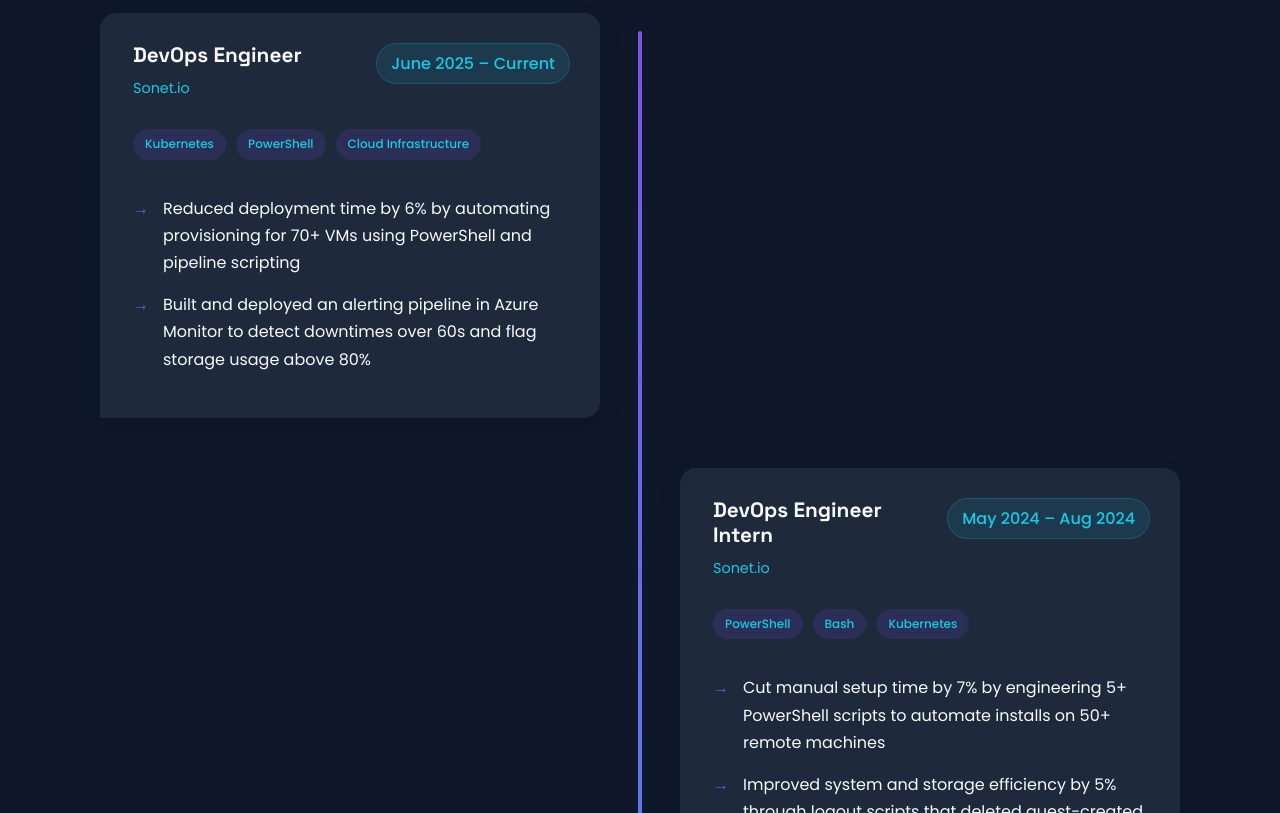
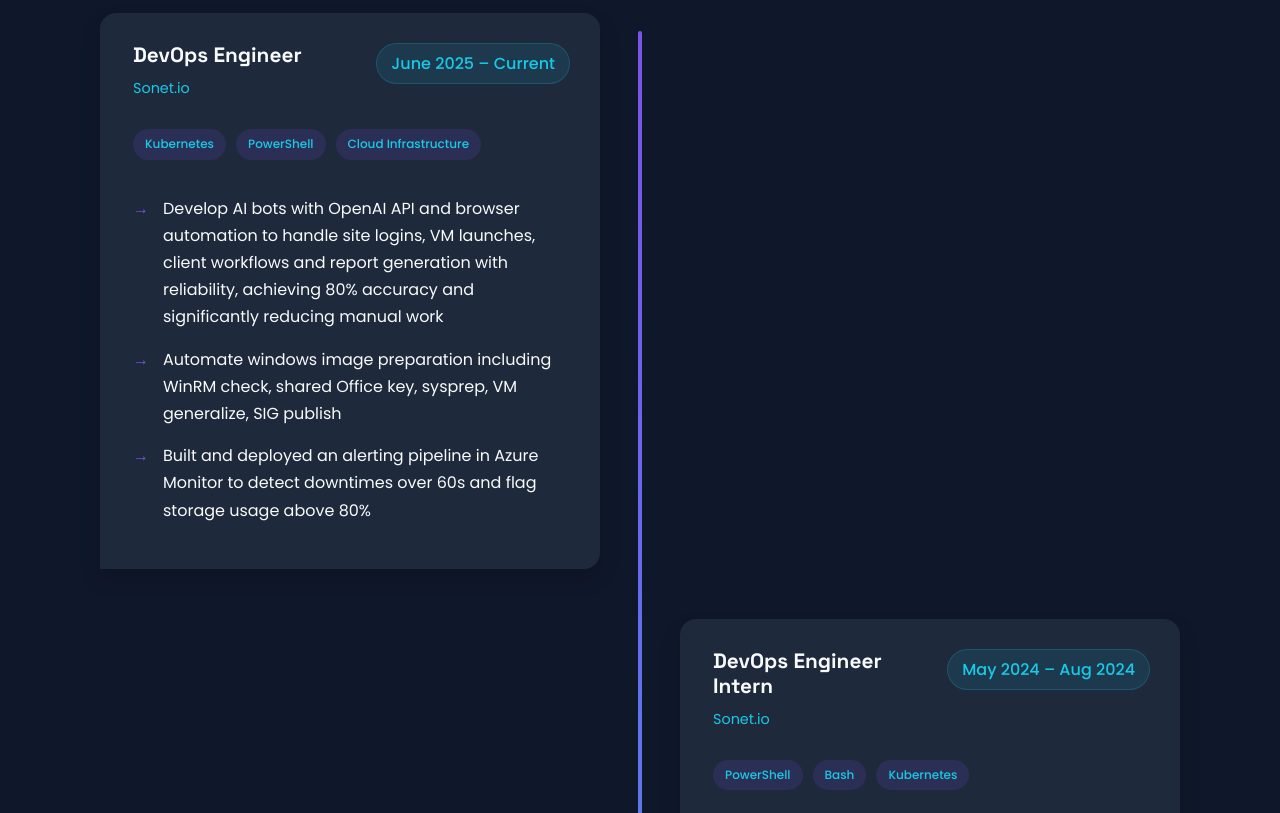
Before and after one commit to yavrohatgi/yavrohatgi.github.io, a plain HTML site: page index.html in a window 1280 px wide. Shown: the part 977-1790 px from the top of the page. Drawn offline with nearby package versions, Linux system fonts and the light colour scheme.

Commit message:
update latest job bullets

```diff
--- a/index.html
+++ b/index.html
@@ -134,7 +134,8 @@
                 <div class="tag">Cloud Infrastructure</div>
               </div>
               <ul class="card-list">
-                <li>Reduced deployment time by 6% by automating provisioning for 70+ VMs using PowerShell and pipeline scripting</li>
+                <li>Develop AI bots with OpenAI API and browser automation to handle site logins, VM launches, client workflows and report generation with reliability, achieving 80% accuracy and significantly reducing manual work </li>
+                <li>Automate windows image preparation  including WinRM check, shared Office key, sysprep, VM generalize, SIG publish </li>
                 <li>Built and deployed an alerting pipeline in Azure Monitor to detect downtimes over 60s and flag storage usage above 80%</li>
               </ul>
             </div>
```
Also changed, not shown: 1 other file.
